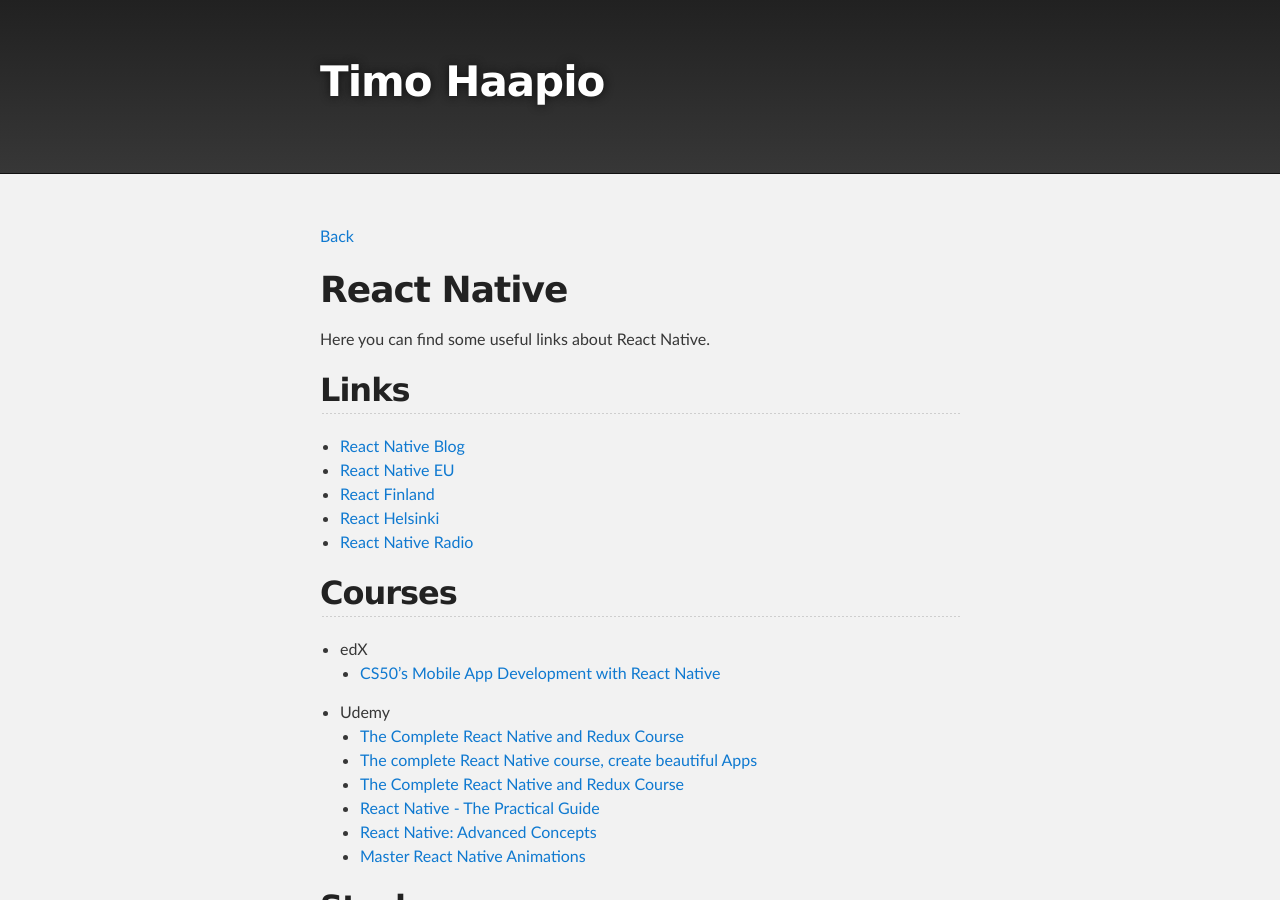
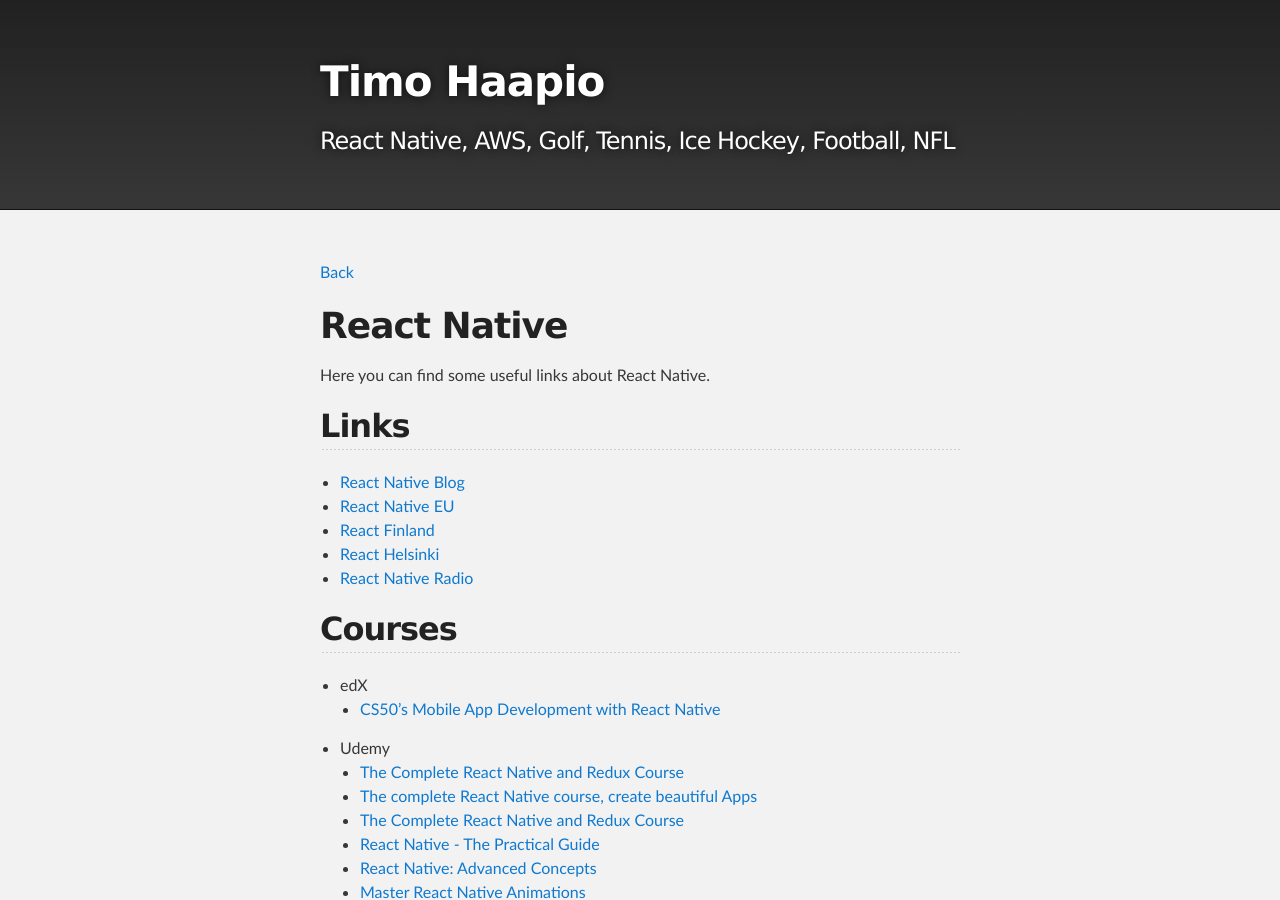
Before and after one commit to haapio/haapio.github.io, a Jekyll site: the page built from react-native.md, in a window 1280 px wide and 900 px high. Built offline with Jekyll 4.4.1, drawn with Linux system fonts in a browser that asks for light colours; the repository's description, which GitHub fills in, is left out.

Commit message:
Update _config.yml

```diff
--- a/_config.yml
+++ b/_config.yml
@@ -1,5 +1,5 @@
 title: Timo Haapio
-description:
+description: React Native, AWS, Golf, Tennis, Ice Hockey, Football, NFL
 show_downloads: false
 google_analytics:
 theme: jekyll-theme-slate
```
